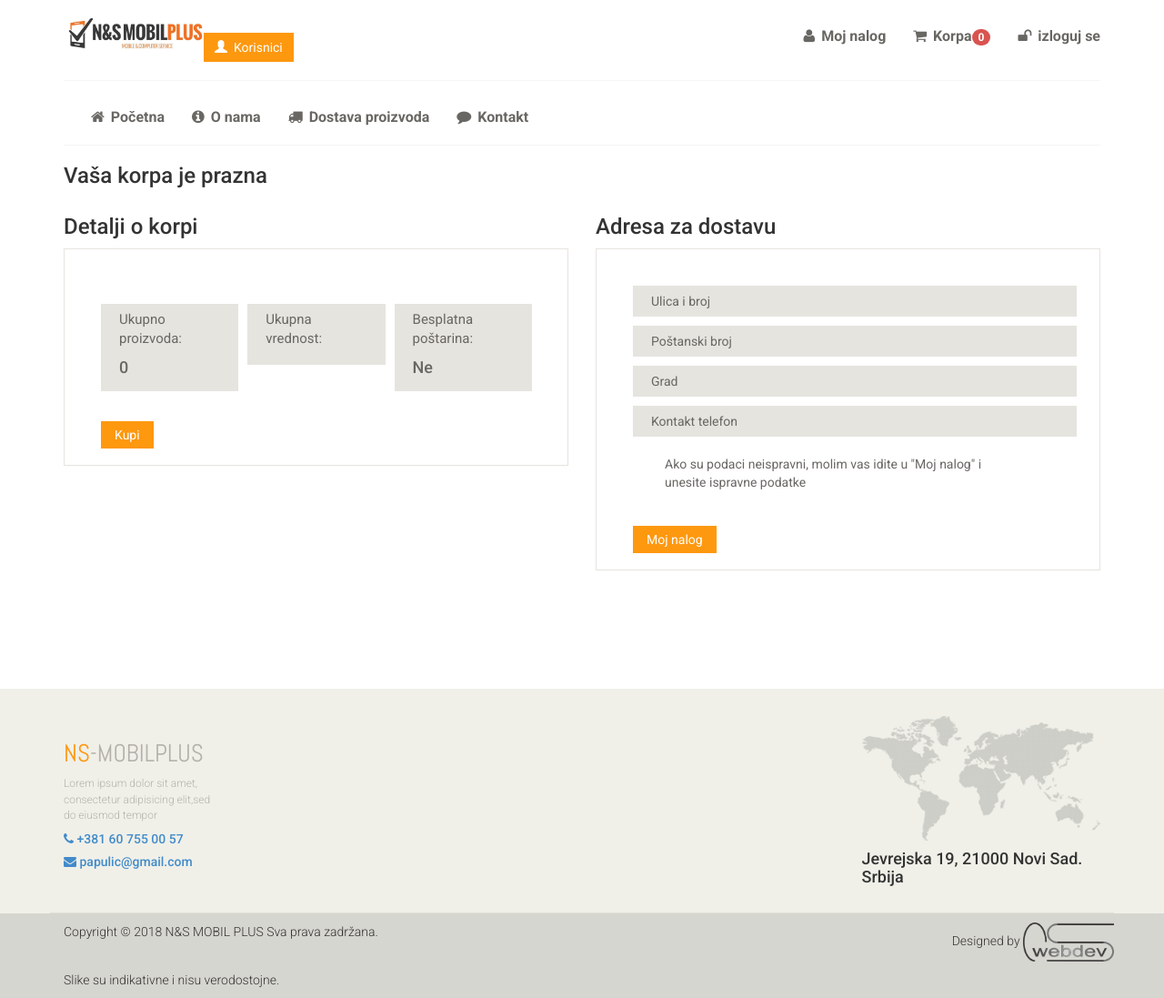
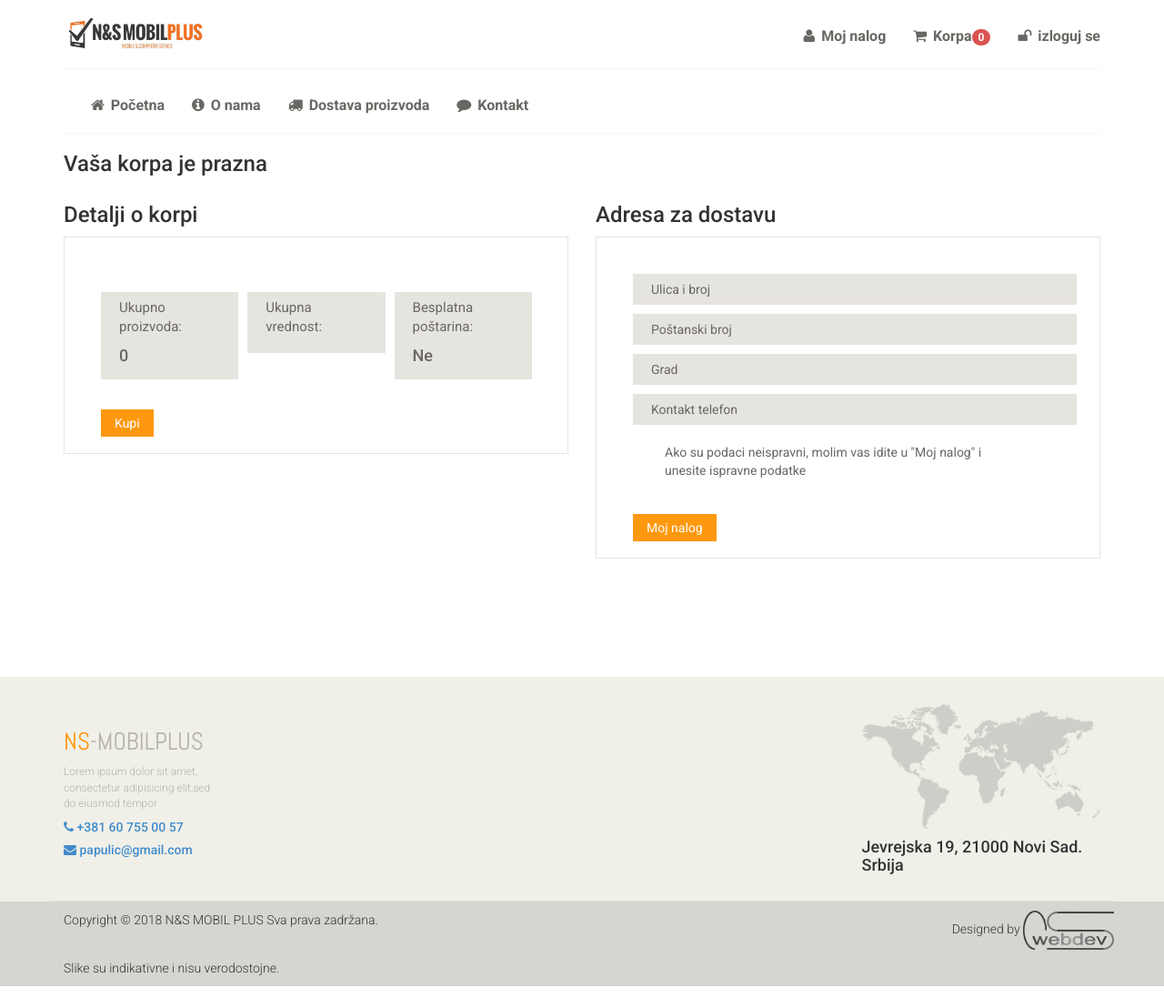
Before and after one commit to papulic/NSMOBILPLUS, a Django app: page /korpa/1/ in a window 1280 px wide. Shown: the whole page at 91% size. Run offline with Django 3.2, Linux system fonts and the light colour scheme; data comes from the database, SQL or seed files in the repository; data that the repository does not hold is empty.

Commit message:
Add files via upload

```diff
--- a/eprodaja/templates/eprodaja/base.html
+++ b/eprodaja/templates/eprodaja/base.html
@@ -25,15 +25,6 @@
                     <div class="col-sm-4">
                         <div class="logo pull-left">
                             <a href="{% url 'eprodaja:index' %}"><img width="154" height="35" src="{%  static 'eprodaja/images/home/NSmobilPlusLogo.jpg' %}" alt="" /></a>
-                        </div>
-                        <div class="logo">
-                            {% if user.is_staff %}
-                            <a href="#">
-                                <button type="button" class="btn btn-primary">
-                                    <span class="glyphicon glyphicon-user"></span>&nbsp; Korisnici
-                                </button>
-                            </a>
-                            {% endif %}
                         </div>
                     </div>
                     <div class="col-sm-8">
```
